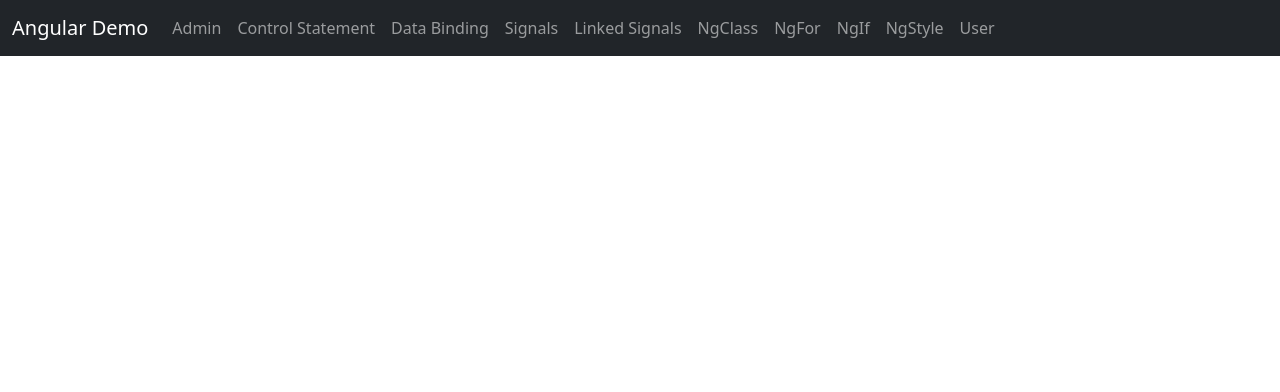
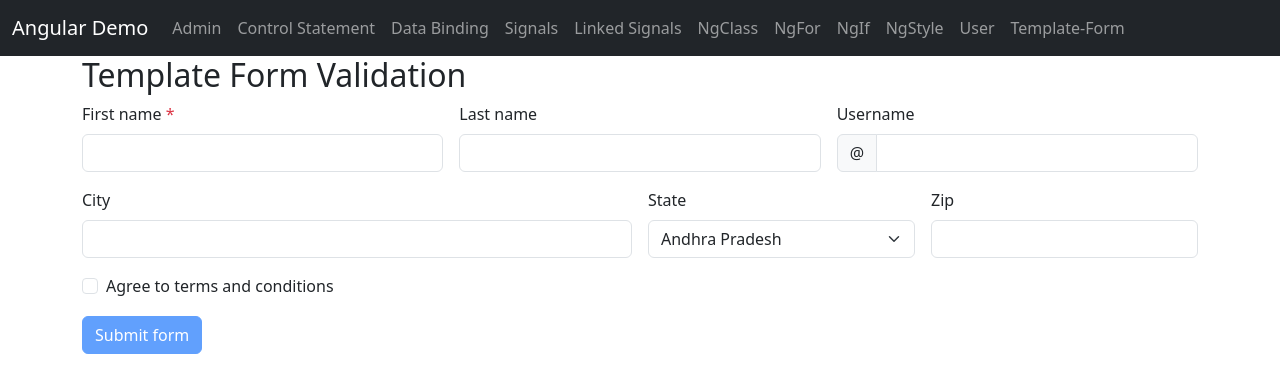
Before and after one commit to Code-Kage-hub/firstApp, an Angular app: page /template-form in a window 1280 px wide. Before the commit this address led to /. Shown: the top 392 px of the page. Built offline with nearby package versions, Linux system fonts and the light colour scheme.

Commit message:
Templater form and validation

```diff
--- a/src/app/app.component.html
+++ b/src/app/app.component.html
@@ -38,6 +38,9 @@
         <li class="nav-item">
           <a class="nav-link" routerLink="/user" routerLinkActive="active">User</a>
         </li>
+        <li class="nav-item">
+          <a class="nav-link" routerLink="/template-form" routerLinkActive="active">Template-Form</a>
+        </li>
       </ul>
     </div>
   </div>
--- a/src/app/app.component.ts
+++ b/src/app/app.component.ts
@@ -13,7 +13,7 @@ import { LinkedSignalsComponent } from "./components/linked-signals/linked-signa
 
 @Component({
   selector: 'app-root',
-  imports: [LinkedSignalsComponent,RouterOutlet,RouterLink],
+  imports: [RouterOutlet,RouterLink],
   templateUrl: './app.component.html',
   styleUrl: './app.component.css'
 })
--- a/src/app/app.routes.ts
+++ b/src/app/app.routes.ts
@@ -10,6 +10,7 @@ import { NgIfComponent } from './components/ng-if/ng-if.component';
 import { NgStyleComponent } from './components/ng-style/ng-style.component';
 import { SignalsComponent } from './components/signals/signals.component';
 import { UserComponent } from './components/user/user.component';
+import { TemplateFormComponent } from './components/template-form/template-form.component';
 
 export const routes: Routes = [
     {
@@ -56,5 +57,9 @@ export const routes: Routes = [
     {
         path:'user',
         component:UserComponent
+    },
+    {
+        path:'template-form',
+        component:TemplateFormComponent
     }
 ];
--- /dev/null
+++ b/src/app/components/template-form/template-form.component.html
@@ -0,0 +1,59 @@
+<div class="container">
+    <h2>Template Form Validation</h2>
+    <form class="row g-3" #formValue="ngForm">
+        <div class="col-md-4">
+            <label class="form-label">First name <span class="text-danger">*</span></label>
+            <input type="text" class="form-control" [(ngModel)]="userObj.fname" #fname="ngModel" name="fname"
+                value="Mark" required>
+                <div class="text-danger">
+                   @if (fname.errors?.['required'] && fname.touched && fname.dirty) {
+                        <span>This is required</span>
+                   }
+                </div>
+        </div>
+        <div class="col-md-4">
+            <label class="form-label">Last name</label>
+            <input type="text" class="form-control" required minlength="4" #lname="ngModel" [(ngModel)]="userObj.lname" name="lname" value="Otto">
+            <span class="text-danger" *ngIf="lname.errors?.['required'] && lname.touched">This is required</span>
+            <span class="text-danger" *ngIf="lname.errors?.['minlength'] && lname.touched">Min of 4 Characters</span>
+        </div>
+        <div class="col-md-4">
+            <label class="form-label">Username</label>
+            <div class="input-group">
+                <span class="input-group-text" id="inputGroupPrepend2">&#64;</span>
+                <input type="text" class="form-control" [(ngModel)]="userObj.uname" name="uname">
+            </div>
+        </div>
+        <div class="col-md-6">
+            <label class="form-label">City</label>
+            <input type="text" class="form-control" #city="ngModel" [(ngModel)]="userObj.city" name="city">
+        </div>
+        <div class="col-md-3">
+            <label class="form-label">State</label>
+            <select class="form-select" [(ngModel)]="userObj.state" name="state">
+                <option selected disabled value="">Choose state</option>
+                <option>Andhra Pradesh</option>
+                <option>Telangana</option>
+                <option>Karnataka</option>
+                <option>Tamil nadu</option>
+                <option>kerala</option>
+            </select>
+        </div>
+        <div class="col-md-3">
+            <label class="form-label">Zip</label>
+            <input type="text" class="form-control" #zipCode="ngModel" [(ngModel)]="userObj.zipcode" name="zipcode">
+        </div>
+        <div class="col-12">
+            <div class="form-check">
+                <input class="form-check-input" type="checkbox" #isCheck="ngModel" [(ngModel)]="userObj.isAgree" name="isAgree" value="">
+                <label class="form-check-label" for="invalidCheck2">
+                    Agree to terms and conditions
+                </label>
+            </div>
+        </div>
+        <div class="col-12">
+            <button class="btn btn-primary" type="submit" [disabled]="formValue.invalid" (click)="onSave()">Submit
+                form</button>
+        </div>
+    </form>
+</div>
--- /dev/null
+++ b/src/app/components/template-form/template-form.component.ts
@@ -0,0 +1,28 @@
+import { NgIf } from '@angular/common';
+import { Component } from '@angular/core';
+import { FormsModule } from '@angular/forms';
+
+@Component({
+  selector: 'app-template-form',
+  imports: [FormsModule,NgIf],
+  templateUrl: './template-form.component.html',
+  styleUrl: './template-form.component.css'
+})
+export class TemplateFormComponent {
+
+  userObj: any = {
+    userId: 0,
+    fname: '',
+    lname: '',
+    uname: '',
+    city: '',
+    state: 'Andhra Pradesh',
+    zipcode: '',
+    isAgree: false
+  }
+
+  onSave(){
+    debugger;
+    const formValue = this.userObj;
+  }
+}
```
Also changed, not shown: src/app/components/template-form/template-form.component.css (added), 2 other files (tests, documents, lock files or other folders).
